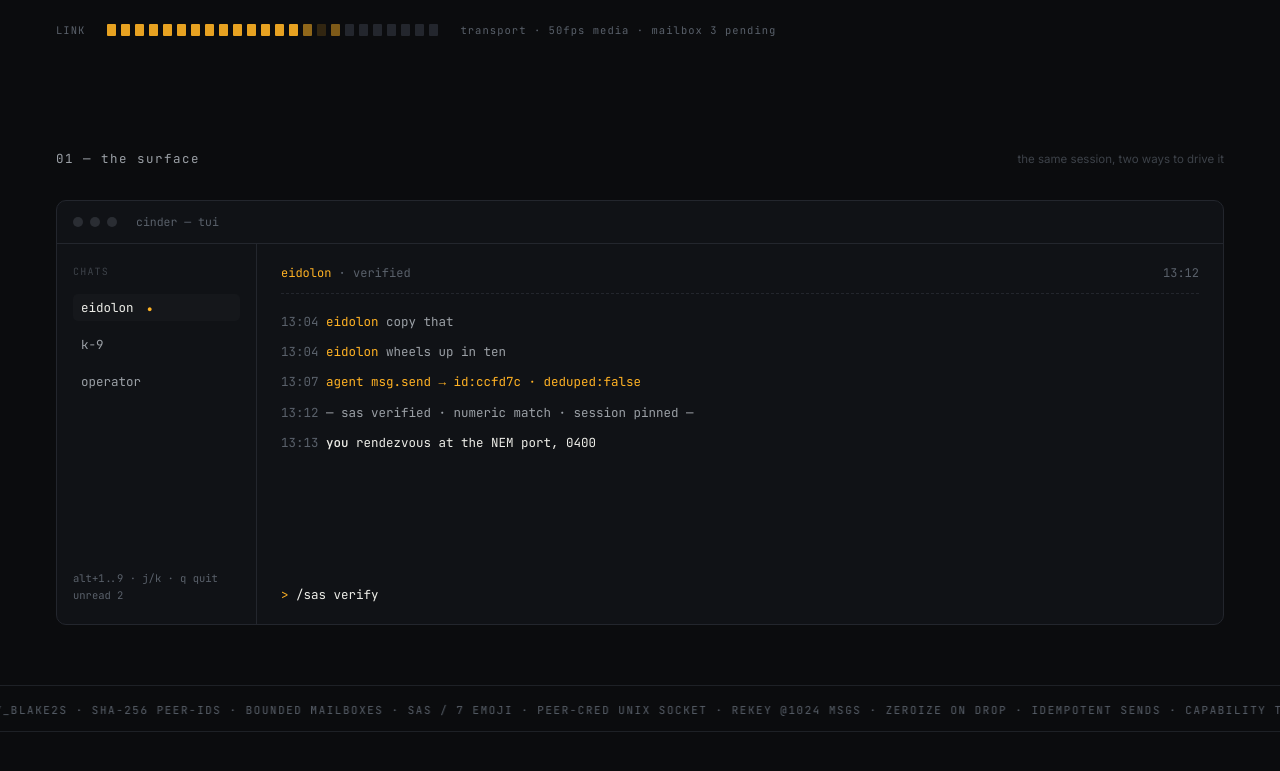
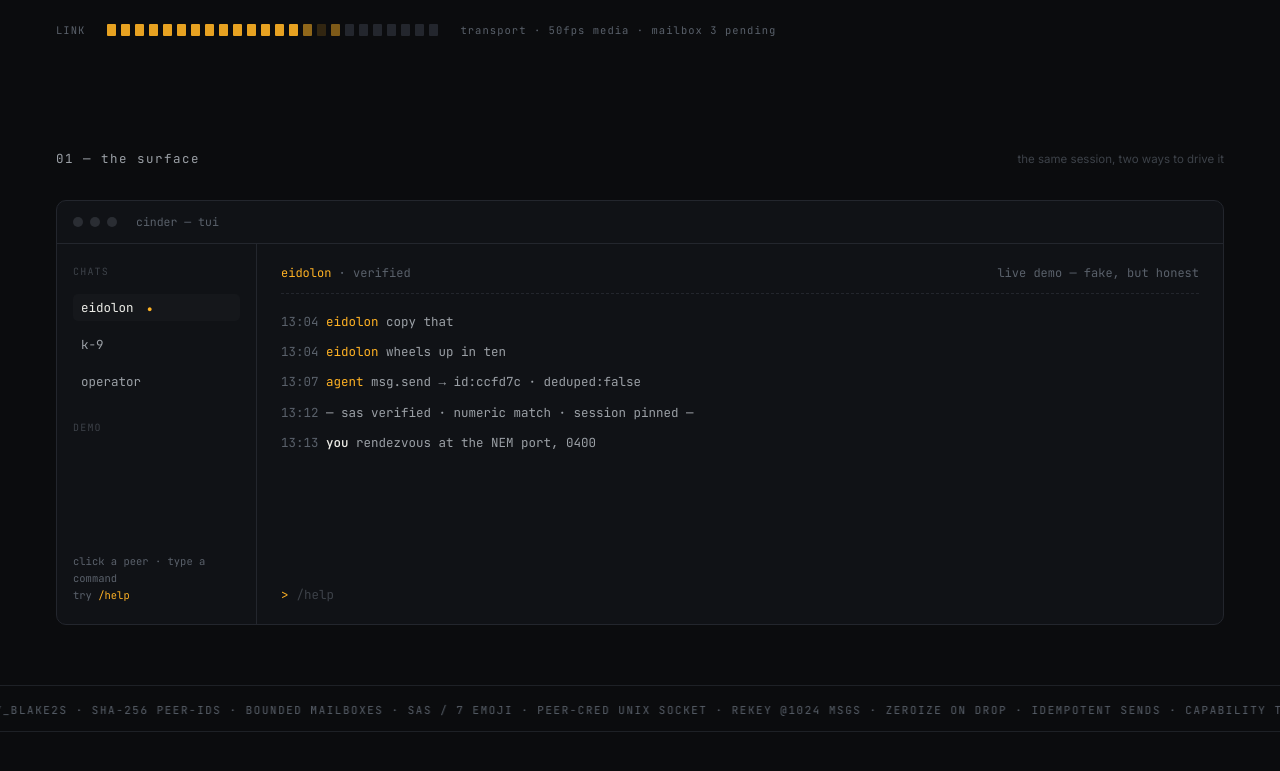
Before and after one commit to nikolas-sapa/cinder, a plain HTML site: page site/index.html in a window 1280 px wide. Shown: the part 1609-2380 px from the top of the page. Drawn offline with Linux system fonts and the light colour scheme.

Commit message:
site: full-bleed dither + interactive TUI demo
- ember canvas now spans page edge to edge
- demo is clickable: 3 peers with own transcripts/status, real input
  with command parser — /help /finger /sas /msg /invite /contacts
  /deny /wipe, peer replies, operator starts unverified until /sas

Generated with [Devin](https://devin.ai)

Co-Authored-By: Devin <158243242+devin-ai-integration[bot]@users.noreply.github.com>

```diff
--- a/site/index.html
+++ b/site/index.html
@@ -173,19 +173,19 @@
       <div class="term-body mono">
         <div class="side">
           <p class="side-h">CHATS</p>
-          <p class="peer active">eidolon <span class="vdot" aria-hidden="true">●</span></p>
-          <p class="peer">k-9</p>
-          <p class="peer">operator</p>
-          <p class="side-f dim">alt+1..9 · j/k · q quit<br>unread 2</p>
+          <p class="peer active" data-peer="eidolon" role="button" tabindex="0">eidolon <span class="vdot" aria-hidden="true">●</span></p>
+          <p class="peer" data-peer="k-9" role="button" tabindex="0">k-9</p>
+          <p class="peer" data-peer="operator" role="button" tabindex="0">operator</p>
+          <p class="side-h" style="margin-top:14px">DEMO</p>
+          <p class="side-f dim">click a peer · type a command<br>try <span class="amber">/help</span></p>
         </div>
         <div class="pane" id="demo-pane">
-          <p class="pane-h"><span class="amber">eidolon</span> <span class="dim">· verified</span><span class="pane-time dim">13:12</span></p>
-          <p class="msg"><span class="dim">13:04</span>  <span class="amber">eidolon</span>  copy that</p>
-          <p class="msg"><span class="dim">13:04</span>  <span class="amber">eidolon</span>  wheels up in ten</p>
-          <p class="msg agent"><span class="dim">13:07</span>  <span class="amber">agent</span>   msg.send → id:ccfd7c · deduped:false</p>
-          <p class="msg dim"><span class="dim">13:12</span>  — sas verified · numeric match · session pinned —</p>
-          <p class="msg out-msg"><span class="dim">13:13</span>  <span class="you">you</span> rendezvous at the NEM port, 0400</p>
-          <p class="prompt-line"><span class="prompt">&gt;</span> <span id="typed"></span><span class="caret" aria-hidden="true"></span></p>
+          <p class="pane-h"><span class="amber" id="peer-name">eidolon</span> <span class="dim" id="peer-status">· verified</span><span class="pane-time dim">live demo — fake, but honest</span></p>
+          <div class="transcript" id="transcript"></div>
+          <p class="prompt-line"><span class="prompt">&gt;</span>
+            <input id="term-input" class="mono" spellcheck="false" autocomplete="off"
+                   aria-label="Try a cinder command" placeholder="/help">
+          </p>
         </div>
       </div>
     </div>
--- a/site/main.js
+++ b/site/main.js
@@ -103,22 +103,109 @@ if (cv) {
   requestAnimationFrame(frame);
 }
 
-/* ---- terminal demo: self-typing prompt ---- */
-const typedEl = document.getElementById("typed");
-if (typedEl && !matchMedia("(prefers-reduced-motion: reduce)").matches) {
-  const cmds = ["/finger", "/sas verify", "/msg wheels up in ten?"];
-  let ci = 0;
-  const typeIn = (s, i, done) =>
-    i <= s.length
-      ? (typedEl.textContent = s.slice(0, i), setTimeout(() => typeIn(s, i + 1, done), 55 + Math.random() * 80))
-      : setTimeout(done, 2600);
-  const erase = (done) =>
-    typedEl.textContent.length
-      ? (typedEl.textContent = typedEl.textContent.slice(0, -1), setTimeout(() => erase(done), 28))
-      : setTimeout(done, 500);
-  (function loop() {
-    typeIn(cmds[ci], 0, () => erase(() => { ci = (ci + 1) % cmds.length; loop(); }));
-  })();
-} else if (typedEl) {
-  typedEl.textContent = "/finger";
+/* ---- interactive terminal demo ---- */
+const transcript = document.getElementById("transcript");
+const input = document.getElementById("term-input");
+if (transcript && input) {
+  const D = '<span class="dim">';
+  const A = '<span class="amber">';
+  const PEERS = {
+    eidolon: { status: "· verified", fp: "9c1f…aa07",
+      lines: [
+        `${D}13:04</span>  ${A}eidolon</span>  copy that`,
+        `${D}13:04</span>  ${A}eidolon</span>  wheels up in ten`,
+        `${D}13:07</span>  ${A}agent</span>   msg.send → id:ccfd7c · deduped:false`,
+        `${D}13:12</span>  — sas verified · numeric match · session pinned —`,
+        `${D}13:13</span>  <span class="you">you</span>  rendezvous at the NEM port, 0400`,
+      ],
+      replies: ["solid copy", "ack — wheels up", "rendezvous locked"] },
+    "k-9": { status: "· verified", fp: "4b7e…1d90",
+      lines: [
+        `${D}09:41</span>  ${A}k-9</span>  relay lagging on eu-west, switching`,
+        `${D}09:44</span>  <span class="you">you</span>  mailbox had 2 queued, all drained`,
+        `${D}09:44</span>  ${A}agent</span>   file.send → 2.1MB · chunk 0/17 offered`,
+        `${D}09:51</span>  — file verified · sha256 match · saved —`,
+      ],
+      replies: ["roger", "queued, draining now", "chunk 17/17 confirmed"] },
+    operator: { status: "· unverified", fp: "77aa…01c3",
+      lines: [
+        `${D}22:10</span>  ${A}operator</span>  new key — verify me before anything`,
+        `${D}22:10</span>  ${D}— key change detected · sends blocked until /sas —`,
+      ],
+      replies: ["verify first, then we talk", "still waiting on sas"] },
+  };
+  const peerName = document.getElementById("peer-name");
+  const peerStatus = document.getElementById("peer-status");
+  let peer = "eidolon";
+  let replyIdx = 0;
+  const line = (html, cls = "msg") => {
+    const p = document.createElement("p");
+    p.className = cls + " typed";
+    p.innerHTML = html;
+    transcript.appendChild(p);
+    transcript.scrollTop = transcript.scrollHeight;
+    return p;
+  };
+  const sys = (html) => line(`${D}${html}</span>`, "msg dim");
+  const stamp = () => "13:" + String(14 + Math.floor(Math.random() * 40)).padStart(2, "0");
+
+  function loadPeer(name) {
+    peer = name;
+    replyIdx = 0;
+    transcript.innerHTML = "";
+    peerName.textContent = name;
+    peerStatus.textContent = PEERS[name].status;
+    PEERS[name].lines.forEach((l, i) =>
+      setTimeout(() => line(l), 120 + i * 160));
+  }
+
+  document.querySelectorAll(".peer[data-peer]").forEach((el) => {
+    const pick = () => {
+      document.querySelectorAll(".peer").forEach((x) => x.classList.remove("active"));
+      el.classList.add("active");
+      loadPeer(el.dataset.peer);
+    };
+    el.addEventListener("click", pick);
+    el.addEventListener("keydown", (e) => { if (e.key === "Enter" || e.key === " ") { e.preventDefault(); pick(); } });
+  });
+
+  const CMDS = {
+    "/help": () => sys("commands: /help · /finger · /sas · /msg &lt;text&gt; · /invite · /contacts · /deny · /wipe"),
+    "/finger": () => sys(`peer ${PEERS[peer].fp} · X25519 · ${peer === "operator" ? "UNVERIFIED — run /sas" : "verified · session pinned"}`),
+    "/sas": () => {
+      sys("sas: 041 · 229 · 088 · 611 · 204 · 773 · 512");
+      setTimeout(() => sys("— read aloud out-of-band · if it matches, session pinned —"), 350);
+      if (peer === "operator") setTimeout(() => { sys("— operator verified · sends unblocked —"); peerStatus.textContent = "· verified"; }, 800);
+    },
+    "/invite": () => sys(`cinder://${PEERS[peer].fp.replace("…", "")}…@relay:8443?rendezvous=8f2a · one-time, expires on use`),
+    "/contacts": () => sys("eidolon ✓ · k-9 ✓ · operator ⚠ unverified · denied: 0"),
+    "/deny": () => { sys(`— ${peer} denied · sessions torn down · grants revoked · token rotated —`); sys("no un-deny via rpc — manual db surgery only"); },
+    "/wipe": () => { transcript.innerHTML = ""; sys(`— chat wiped · 214 events · 3 files · dedup rows —`); sys("authenticated ChatWipe sent · peer's client destroys its copy"); },
+  };
+
+  input.addEventListener("keydown", (e) => {
+    if (e.key !== "Enter") return;
+    const raw = input.value.trim();
+    input.value = "";
+    if (!raw) return;
+    line(`${D}${stamp()}</span>  <span class="prompt">&gt;</span> ${raw.replace(/</g, "&lt;")}`, "msg dim");
+    if (raw.startsWith("/")) {
+      const cmd = raw.split(/\s+/)[0].toLowerCase();
+      if (CMDS[cmd]) return CMDS[cmd]();
+      if (cmd === "/msg") {
+        const body = raw.slice(5).trim() || "…";
+        line(`${D}${stamp()}</span>  <span class="you">you</span>  ${body.replace(/</g, "&lt;")}`, "msg out-msg");
+        const replies = PEERS[peer].replies;
+        return setTimeout(() =>
+          line(`${D}${stamp()}</span>  ${A}${peer}</span>  ${replies[replyIdx++ % replies.length]}`), 700);
+      }
+      return sys(`unknown command ${cmd.replace(/</g, "&lt;")} — /help`);
+    }
+    line(`${D}${stamp()}</span>  <span class="you">you</span>  ${raw.replace(/</g, "&lt;")}`, "msg out-msg");
+    const replies = PEERS[peer].replies;
+    setTimeout(() => line(`${D}${stamp()}</span>  ${A}${peer}</span>  ${replies[replyIdx++ % replies.length]}`), 700);
+  });
+
+  document.querySelector(".term-body").addEventListener("click", () => input.focus());
+  loadPeer("eidolon");
 }
--- a/site/style.css
+++ b/site/style.css
@@ -89,8 +89,8 @@ h1{font-family:'Space Grotesk',sans-serif;font-weight:700;font-size:88px;line-he
 .btn-ghost:hover{border-color:var(--ember-dim);color:var(--ink)}
 .chips{display:flex;gap:22px;font-size:11.5px;color:var(--faint);margin-left:14px}
 
-/* ---------- ember field — live dither shader ---------- */
-.ember-field{margin:72px auto 0;max-width:var(--wrap);padding:0 56px}
+/* ---------- ember field — live dither shader, full bleed ---------- */
+.ember-field{margin:72px 0 0;padding:0}
 #emberCanvas{display:block;width:100%;height:168px;image-rendering:pixelated}
 
 /* ---------- section headers ---------- */
@@ -166,28 +166,31 @@ h2{font-family:'Space Grotesk',sans-serif;font-weight:700;font-size:40px;
 .side{width:200px;flex-shrink:0;border-right:1px solid var(--line);padding:20px 16px;
   display:flex;flex-direction:column;gap:10px}
 .side-h{font-size:10px;letter-spacing:.12em;color:var(--faint);margin-bottom:4px}
-.peer{color:var(--muted);padding:4px 8px;border-radius:5px}
+.peer{color:var(--muted);padding:4px 8px;border-radius:5px;cursor:pointer;transition:background .15s,color .15s}
+.peer:hover{background:var(--panel);color:var(--ink)}
+.peer:focus-visible{outline:1px solid var(--ember-dim);outline-offset:1px}
 .peer.active{color:var(--ink);background:var(--panel)}
 .vdot{color:var(--ember);font-size:9px;margin-left:6px}
 .side-f{margin-top:auto;font-size:10.5px;line-height:17px}
 .pane{flex:1;padding:20px 24px;display:flex;flex-direction:column;gap:9px}
 .pane-h{font-size:12px;padding-bottom:10px;border-bottom:1px dashed var(--line);margin-bottom:8px}
 .pane-time{float:right}
+.transcript{display:flex;flex-direction:column;gap:9px;overflow-y:auto;
+  min-height:220px;max-height:290px;scrollbar-width:thin}
 .msg{color:var(--muted);line-height:1.7;opacity:0;transform:translateY(4px)}
+.msg.show{opacity:1;transform:none}
+.msg.typed{opacity:1;transform:none;animation:msgin .3s cubic-bezier(.2,.7,.2,1)}
 .msg .amber{color:var(--ember)}
 .msg.agent{color:var(--ember)}
-.term.in .pane .msg{animation:msgin .35s cubic-bezier(.2,.7,.2,1) forwards}
-.term.in .pane .msg:nth-child(2){animation-delay:.3s}
-.term.in .pane .msg:nth-child(3){animation-delay:.6s}
-.term.in .pane .msg:nth-child(4){animation-delay:.95s}
-.term.in .pane .msg:nth-child(5){animation-delay:1.3s}
-.term.in .pane .msg:nth-child(6){animation-delay:1.6s}
-.term.in .prompt-line{animation:msgin .35s 1.9s cubic-bezier(.2,.7,.2,1) forwards}
+.term.in .prompt-line{animation:msgin .35s .5s cubic-bezier(.2,.7,.2,1) forwards}
 @keyframes msgin{to{opacity:1;transform:none}}
 .out-msg{color:var(--ink)}
 .you{color:var(--ink);font-weight:500}
-.prompt-line{margin-top:auto;padding-top:14px;color:var(--ink)}
+.prompt-line{margin-top:auto;padding-top:14px;color:var(--ink);display:flex;align-items:center;gap:8px;opacity:0}
 .prompt{color:var(--ember)}
+#term-input{flex:1;background:none;border:none;outline:none;color:var(--ink);
+  font-size:12.5px;caret-color:var(--ember)}
+#term-input::placeholder{color:var(--faint)}
 .caret{display:inline-block;width:8px;height:15px;background:var(--ember);
   vertical-align:-2px;margin-left:2px;animation:blink 1.1s steps(1) infinite}
 @keyframes blink{50%{opacity:0}}
```
